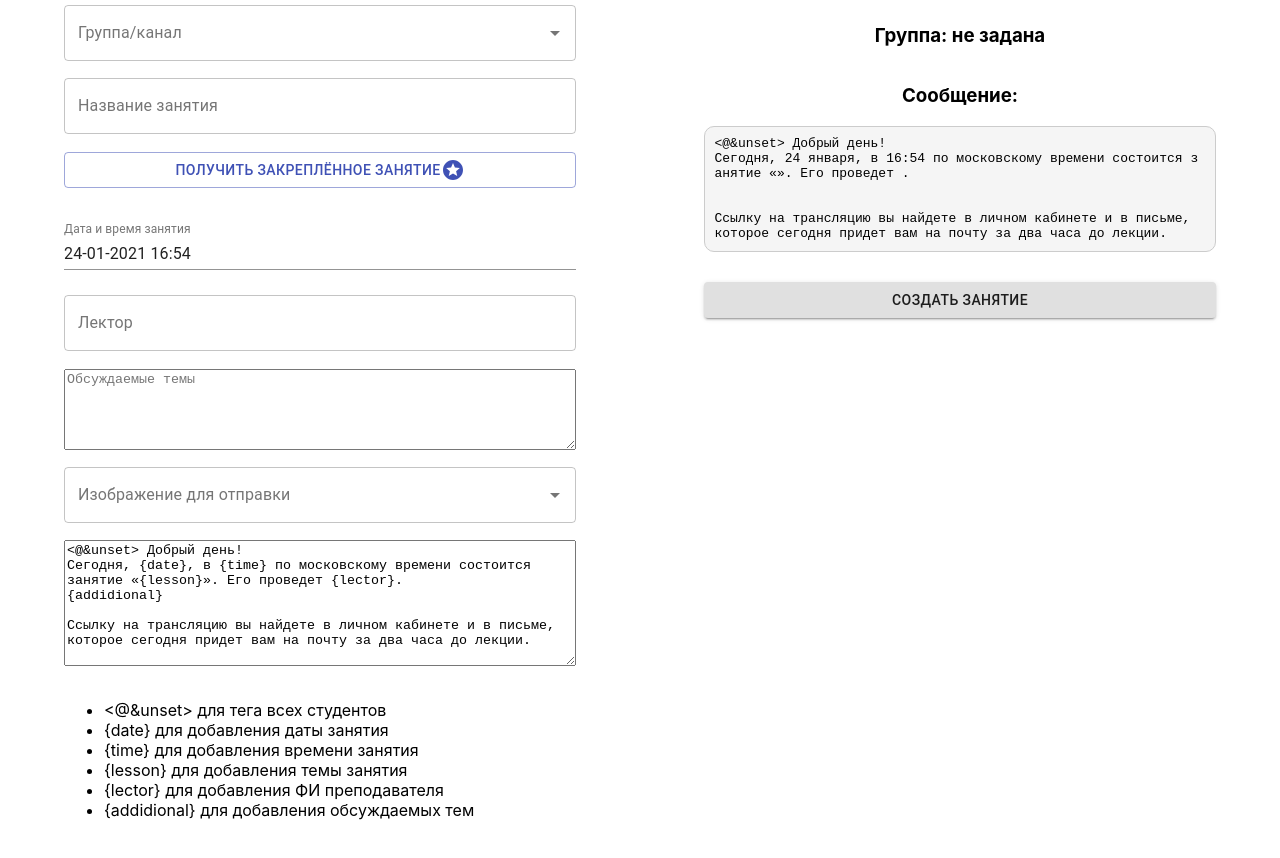
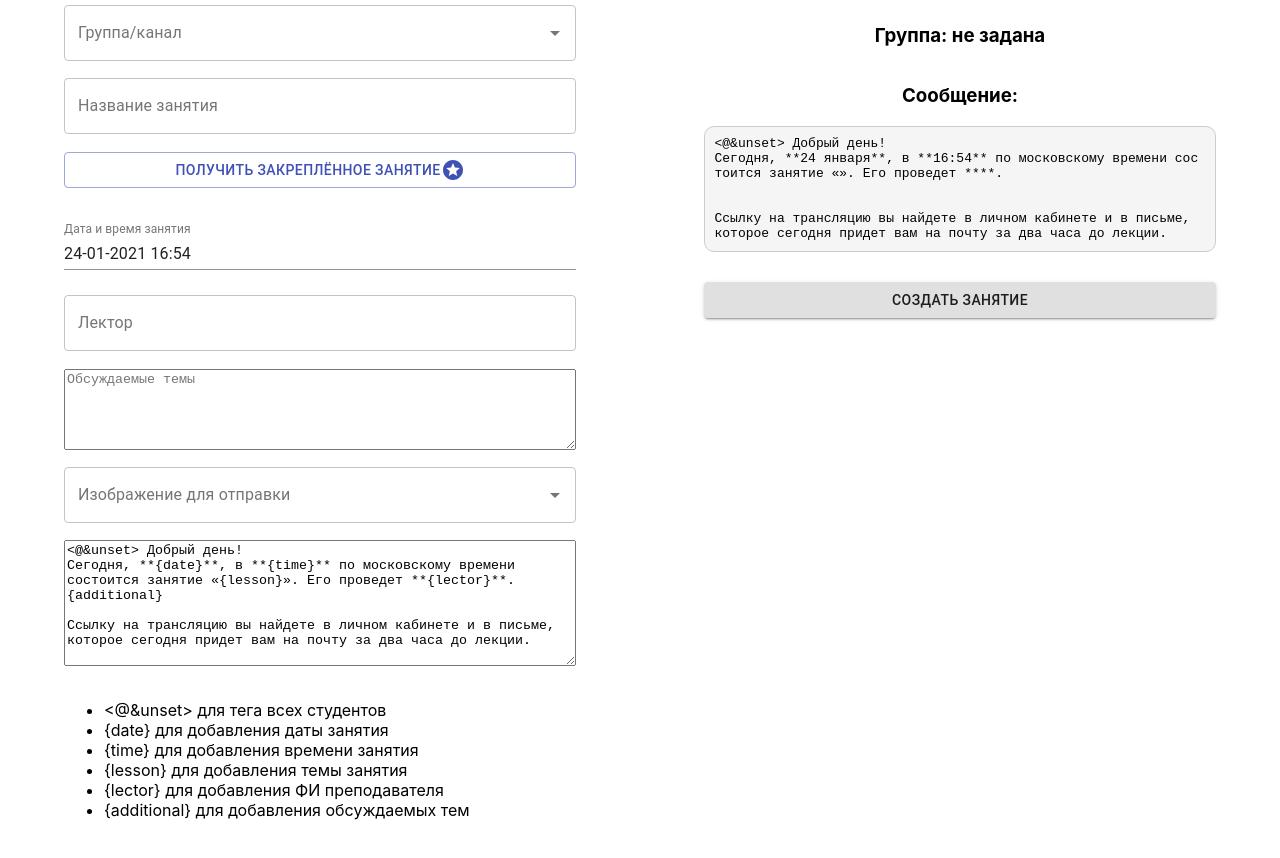
Before and after one commit to vovachebr/schedule-bot-ui, a React (Create React App) app: page / in a window 1280 px wide. Shown: the part 200-1058 px from the top of the page. Built offline with nearby package versions, Linux system fonts and the light colour scheme; no server answers.

Commit message:
Отправка на сервер стандартного шаблона. Исправление ошибки в additional

```diff
--- a/src/pages/add-lesson-page/add-lesson-page.js
+++ b/src/pages/add-lesson-page/add-lesson-page.js
@@ -68,8 +68,8 @@ function AddLessonPage({enqueueSnackbar}) {
   const [backgroundsList, setBackgroundsList] = React.useState([]);
   const [imageNameToSend, setImageNameToSend] = React.useState("");
   const [templateToSend, setTemplateToSend] = React.useState(`<@&${process.env.REACT_APP_STUDENT_TAG_ID}> Добрый день!
-Сегодня, {date}, в {time} по московскому времени состоится занятие «{lesson}». Его проведет {lector}.
-{addidional}
+Сегодня, **{date}**, в **{time}** по московскому времени состоится занятие «{lesson}». Его проведет **{lector}**.
+{additional}
 
 Ссылку на трансляцию вы найдете в личном кабинете и в письме, которое сегодня придет вам на почту за два часа до лекции.
 `);
@@ -111,7 +111,7 @@ function AddLessonPage({enqueueSnackbar}) {
       .replace(/{time}/g, getTime())
       .replace(/{lesson}/g, lecture)
       .replace(/{lector}/g, lector)
-      .replace(/{addidional}/g, additional);
+      .replace(/{additional}/g, additional);
   }
 
   const getTime = () => {
@@ -150,7 +150,7 @@ function AddLessonPage({enqueueSnackbar}) {
 
     const data = {
       group: hook.group,
-      text: convertText(templateToSend),
+      text: templateToSend,
       image: imageNameToSend,
       date: selectedDate.toISOString().slice(0, 10),
       time: getTime(),
@@ -265,7 +265,7 @@ function AddLessonPage({enqueueSnackbar}) {
                 <li>{`{time} для добавления времени занятия`}</li>
                 <li>{`{lesson} для добавления темы занятия`}</li>
                 <li>{`{lector} для добавления ФИ преподавателя`}</li>
-                <li>{`{addidional} для добавления обсуждаемых тем`}</li>
+                <li>{`{additional} для добавления обсуждаемых тем`}</li>
               </ul>
             </div>
           </div>
```
